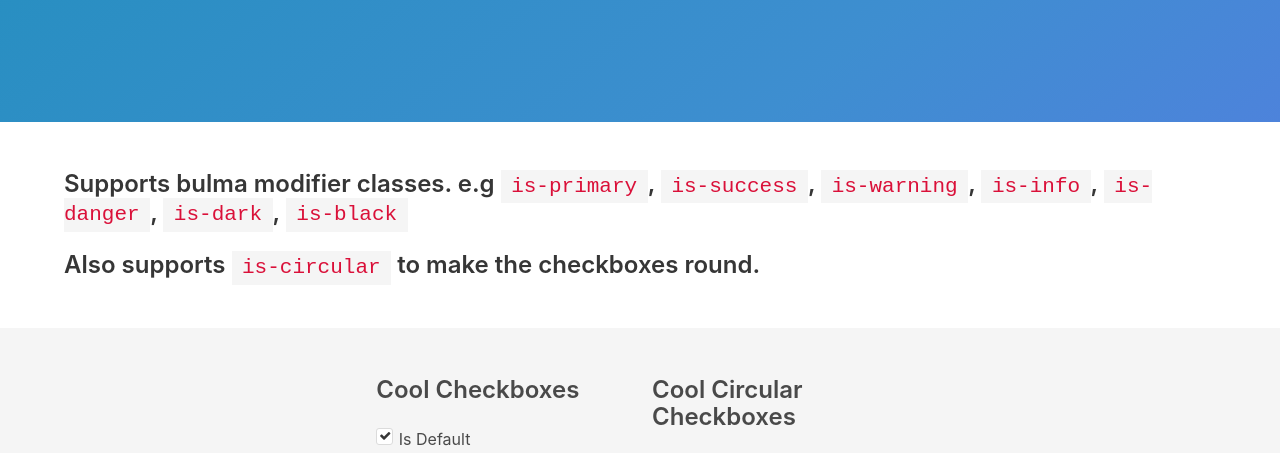
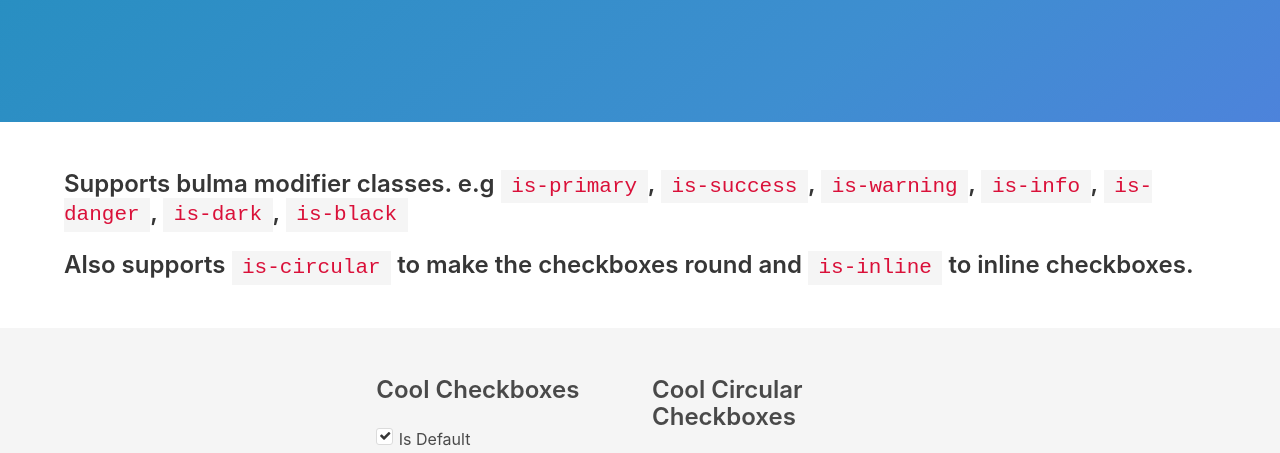
Before and after one commit to hunzaboy/Cool-Checkboxes-for-Bulma.io, a plain HTML site: page index.html in a window 1280 px wide. Shown: the part 295-748 px from the top of the page. Drawn offline with nearby package versions, Linux system fonts and the light colour scheme.

Commit message:
updated index

```diff
--- a/index.html
+++ b/index.html
@@ -28,7 +28,7 @@
     <section class="section hero is-small">
         <div class="container">
             <h3 class="title is-4">Supports bulma modifier classes. e.g <code>is-primary</code>, <code>is-success</code>, <code>is-warning</code>, <code>is-info</code>, <code>is-danger</code>, <code>is-dark</code>, <code>is-black</code></h3>
-            <h3 class="title is-4">Also supports <code>is-circular</code> to make the checkboxes round.</h3>
+            <h3 class="title is-4">Also supports <code>is-circular</code> to make the checkboxes round and <code>is-inline</code> to inline checkboxes.</h3>
         </div>
     </section>
     <section class="section hero is-small is-light">
```
